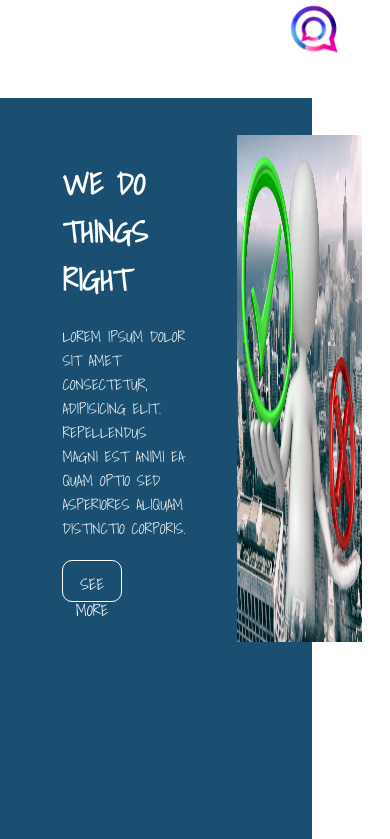
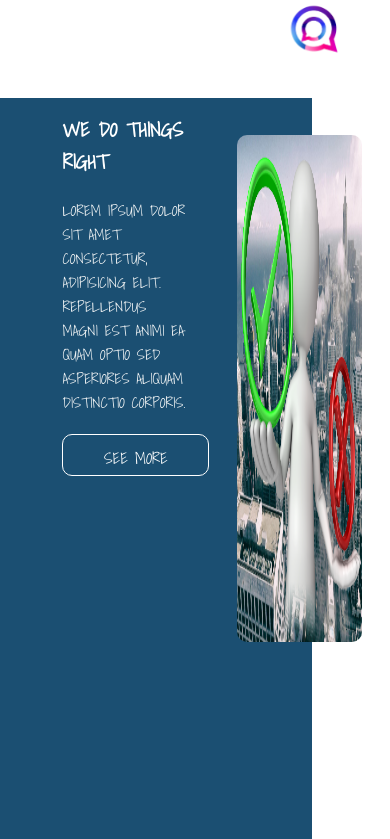
Before and after one commit to thecodefire-arul/1.0, a plain HTML site: page index.html in a window 390 px wide. Shown: the part 746-1585 px from the top of the page. Drawn offline with nearby package versions, Linux system fonts and the light colour scheme.

Commit message:
Right Things Section Responsive

```diff
--- a/style.css
+++ b/style.css
@@ -275,6 +275,7 @@ body::-webkit-scrollbar-thumb {
     width: 100%;
     margin-left: 40%;
     margin-top: 30%;
+    border-radius: 10px;
 }
 
 #chat{
@@ -440,6 +441,14 @@ body::-webkit-scrollbar-thumb {
         letter-spacing: 4px;
     }
 
+    #right .text h1{
+        font-size: 20px;
+    }
+
+    #right .text{
+        margin-top: 5%;
+    }
+
     #desc .desc .para{
         background-size: 100% 100%;
     }
@@ -515,6 +524,10 @@ body::-webkit-scrollbar-thumb {
         letter-spacing: 2px;
     }
 
+    #right .button{
+        width: 100%;
+    }
+
     #desc .desc .para{
         background-size: 100% 100%;
     }
```
